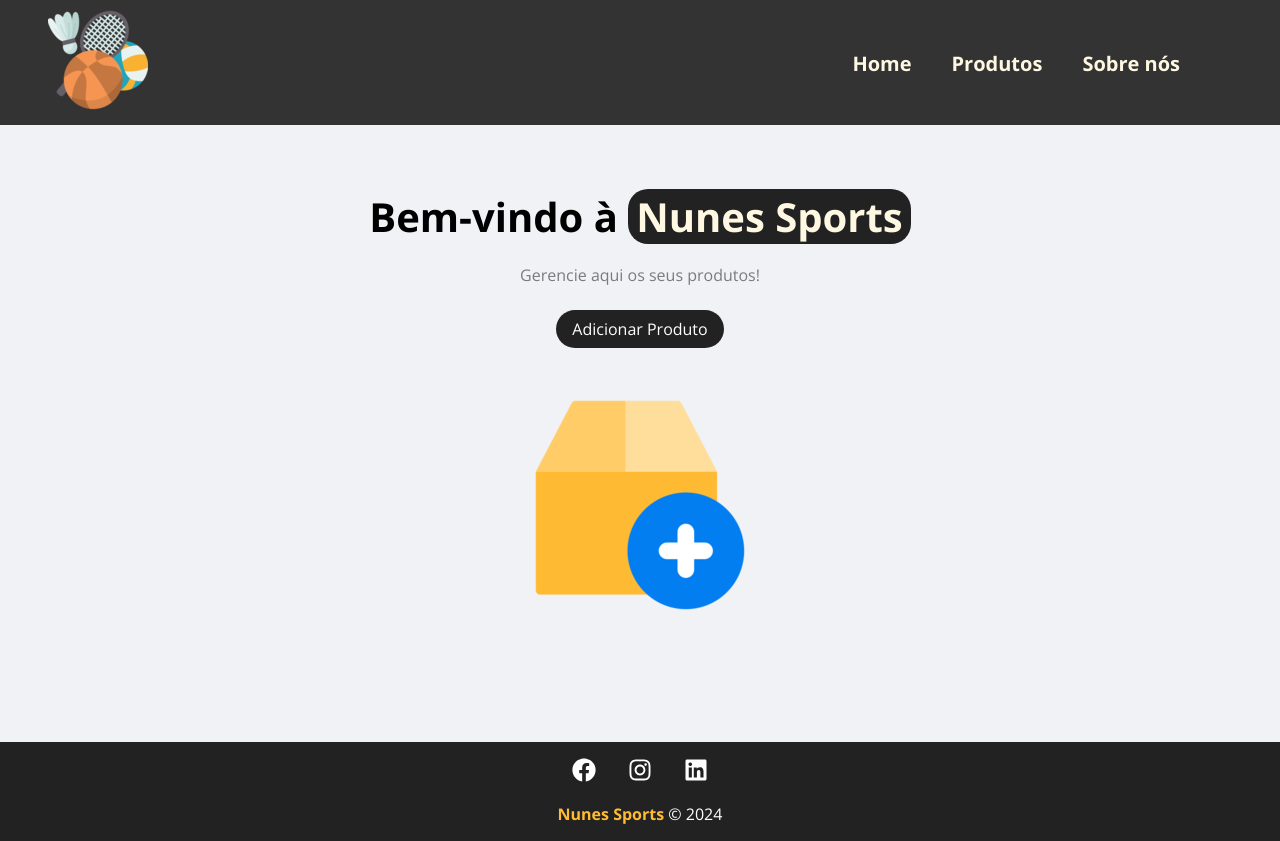
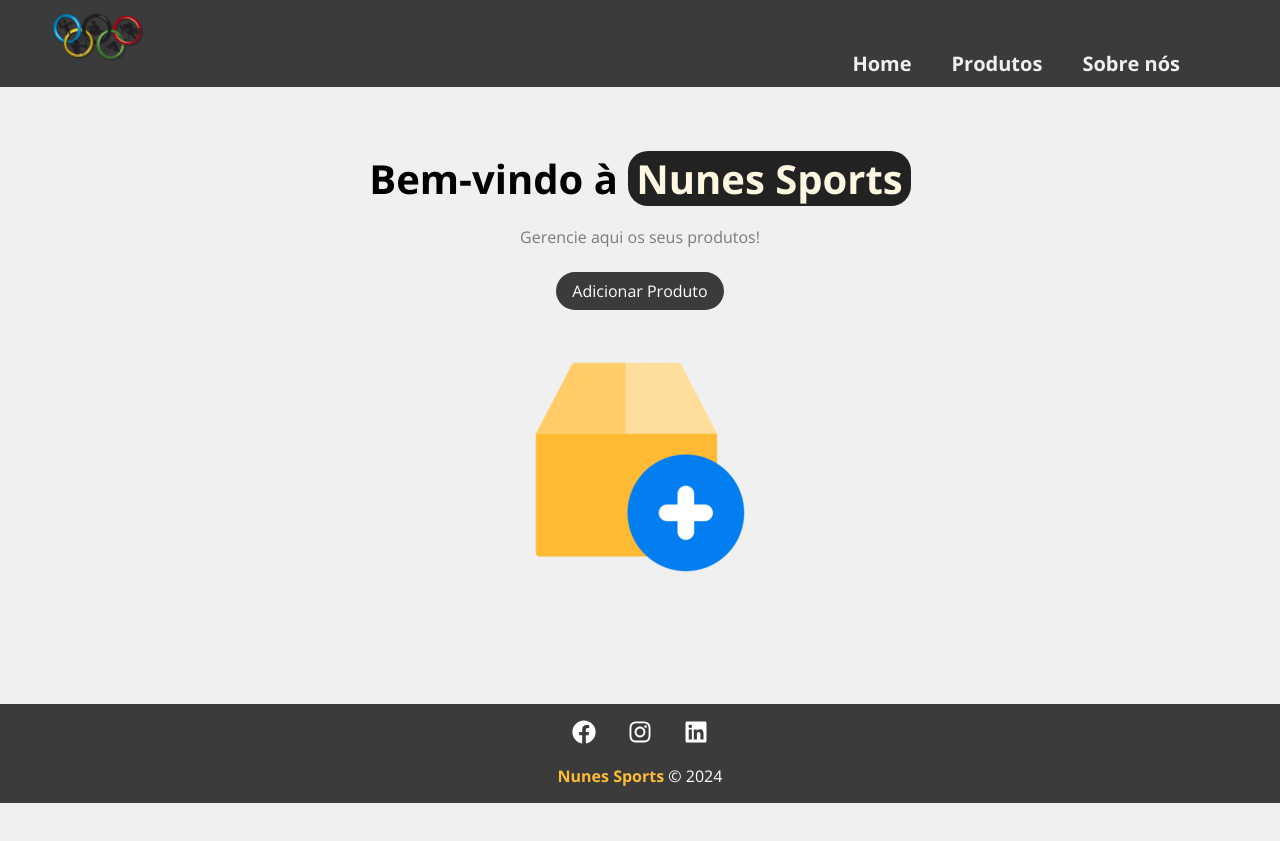
Before and after one commit to luissecundes/walljobs-nunessports, a React (Create React App) app in the folder frontend/nunes-sports-frontend/: page / in a window 1280 px wide. After the commit the page ends 803 px from the top, so only its background shows below. Built offline with nearby package versions, Linux system fonts and the light colour scheme.

Commit message:
Alterado alguns pontos na estilização

```diff
--- a/frontend/nunes-sports-frontend/src/components/layouts/Footer.module.css
+++ b/frontend/nunes-sports-frontend/src/components/layouts/Footer.module.css
@@ -1,5 +1,5 @@
 .footer {
-  background-color: #222;
+  background-color: #3b3b3b;
   color: #FFF;
   padding: 1em 0 1em 0;
   text-align: center;
--- a/frontend/nunes-sports-frontend/src/components/layouts/LinkButton.module.css
+++ b/frontend/nunes-sports-frontend/src/components/layouts/LinkButton.module.css
@@ -1,5 +1,5 @@
 .btn {
-  background-color: #222;
+  background-color: #3b3b3b;
   color: #FFF;
   padding:0.5em 1em;
   text-decoration: none;
@@ -8,5 +8,5 @@
 }
 
 .btn:hover {
-  color: #ffdb33;
+  color: #f2c603;
 }
--- a/frontend/nunes-sports-frontend/src/components/layouts/Navbar.module.css
+++ b/frontend/nunes-sports-frontend/src/components/layouts/Navbar.module.css
@@ -1,5 +1,5 @@
 .navbar {
-  background-color: #333;
+  background-color: #3b3b3b;
   padding: 10px 0;
 }
 
@@ -36,12 +36,12 @@
 }
 
 .item a {
-  color: #fef7e1;
+  color: #f0f0f0;
   text-decoration: none;
 }
 
 .item a:hover {
-  color: #e2aa87;
+  color: #f2c603;
 }
 
 @media screen and (max-width: 768px) {
--- a/frontend/nunes-sports-frontend/src/components/pages/Company.module.css
+++ b/frontend/nunes-sports-frontend/src/components/pages/Company.module.css
@@ -12,7 +12,7 @@
 }
 .CompanyTitle span{
 
-  color: #fef7e1;
+  color: #f0f0f0;
   padding: 0 .2em;
   background-color: #222;
   border-radius: 20px;
--- a/frontend/nunes-sports-frontend/src/components/pages/ProductTable.module.css
+++ b/frontend/nunes-sports-frontend/src/components/pages/ProductTable.module.css
@@ -20,14 +20,14 @@
 }
 
 .ProductsTable th {
-  background-color: #222;
+  background-color: #3b3b3b;
   padding: 20px;
-  border-right: 1px solid #ddd;
+  border-right: 1px solid #f0f0f0;
 }
 
 .ProductsTable tbody {
   border-radius: 10px;
-  background-color: #f9f8f3;
+  background-color: #f0f0f0;
 }
 
 .ProductsTable button {
@@ -43,6 +43,6 @@
 }
 
 .titles {
-  color: #fef7e1;
+  color: #f0f0f0;
   text-align: left;
 }
--- a/frontend/nunes-sports-frontend/src/index.css
+++ b/frontend/nunes-sports-frontend/src/index.css
@@ -6,7 +6,7 @@
 }
 
 html, body, #root{
-background-color: #F0F2F5;
+background-color: #f0f0f0;
 height: 100%;
 width: 100%;
 }
```
Also changed, not shown: frontend/nunes-sports-frontend/src/img/logo.png, frontend/nunes-sports-frontend/src/img/logo2.png (deleted).
